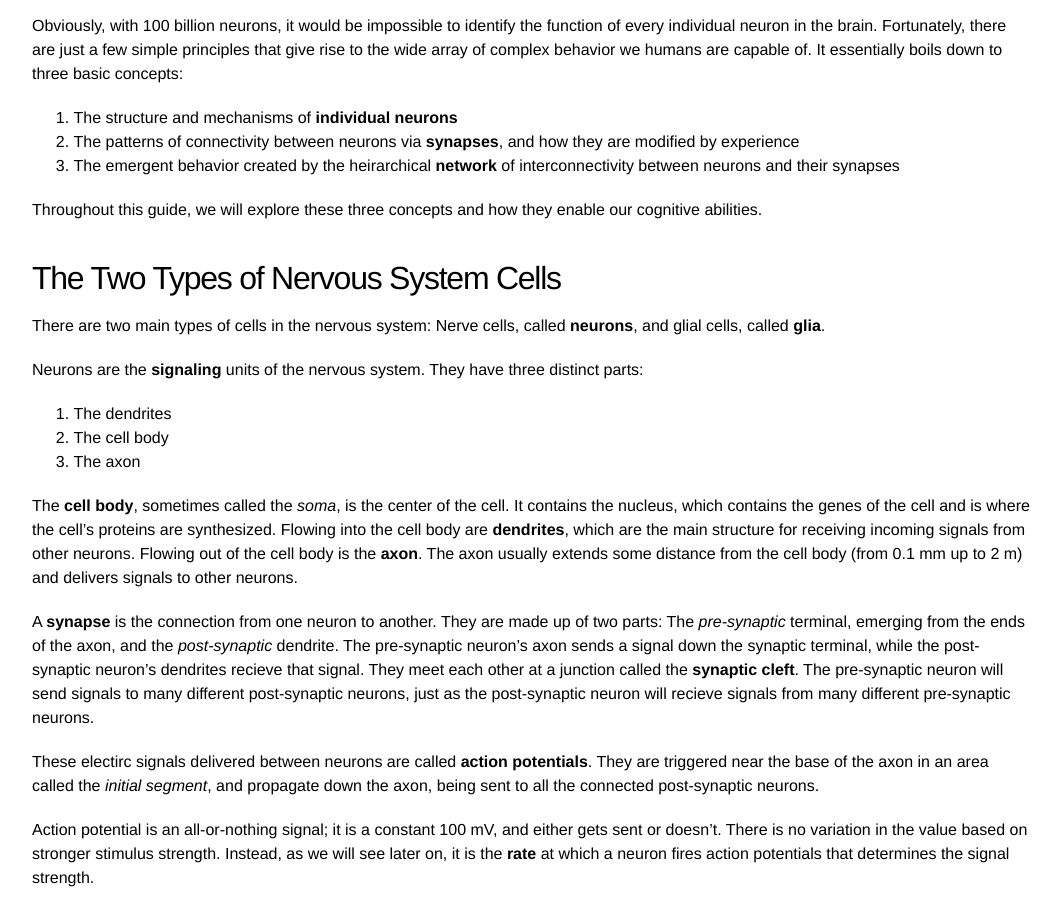
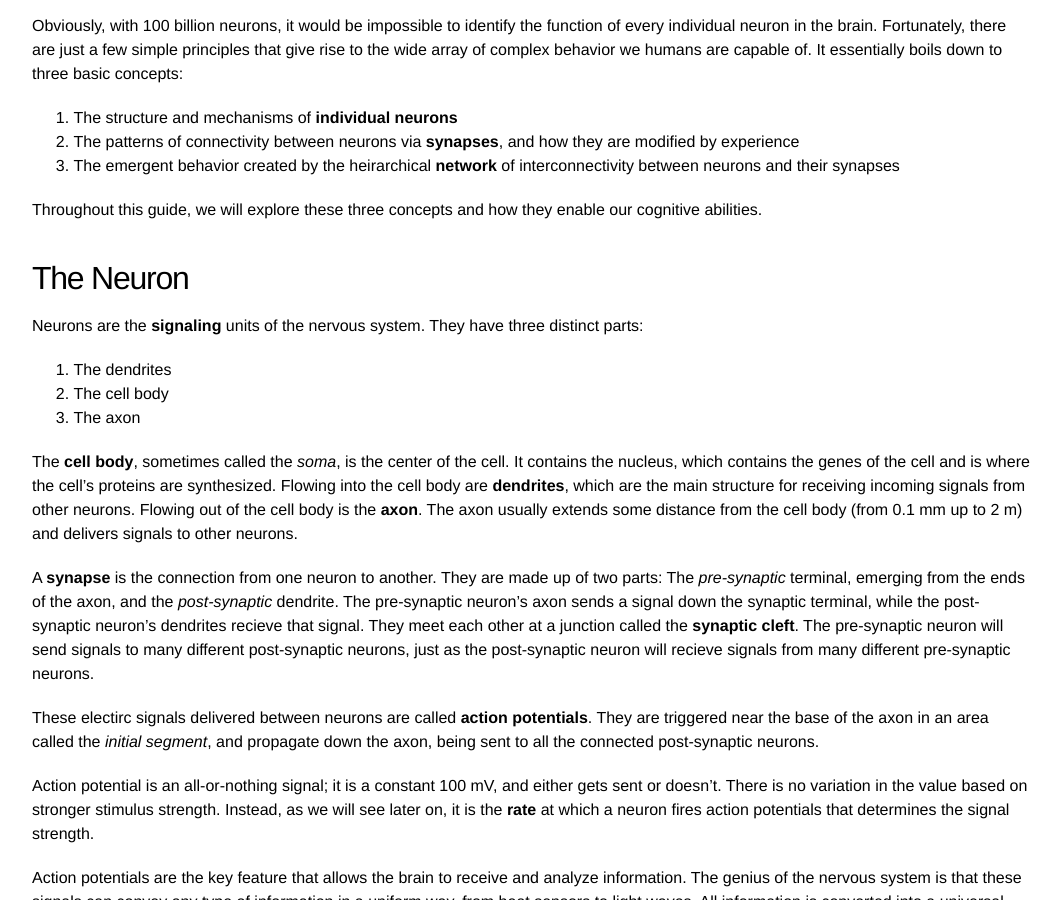
Before and after one commit to mdelsole/brain-nexus, a Jekyll site: the page built from brain-architecture/overview/index.markdown, in a window 1280 px wide and 900 px high, scrolled down 3859 px. Shown: the whole window, without its empty margins (108-1169 px from the left). Built offline with Jekyll 4.4.1, drawn with Linux system fonts in a browser that asks for light colours; some of the changed text lies outside the part shown.

Commit message:
Update index.markdown

```diff
--- a/brain-architecture/overview/index.markdown
+++ b/brain-architecture/overview/index.markdown
@@ -101,9 +101,7 @@ Obviously, with 100 billion neurons, it would be impossible to identify the func
 
 Throughout this guide, we will explore these three concepts and how they enable our cognitive abilities.
 
-## The Two Types of Nervous System Cells
-
-There are two main types of cells in the nervous system: Nerve cells, called **neurons**, and glial cells, called **glia**.
+## The Neuron
 
 Neurons are the **signaling** units of the nervous system. They have three distinct parts:
 1. The dendrites
```
Also changed, not shown: other parts of brain-architecture/overview/index.markdown (+3 -1 lines).
